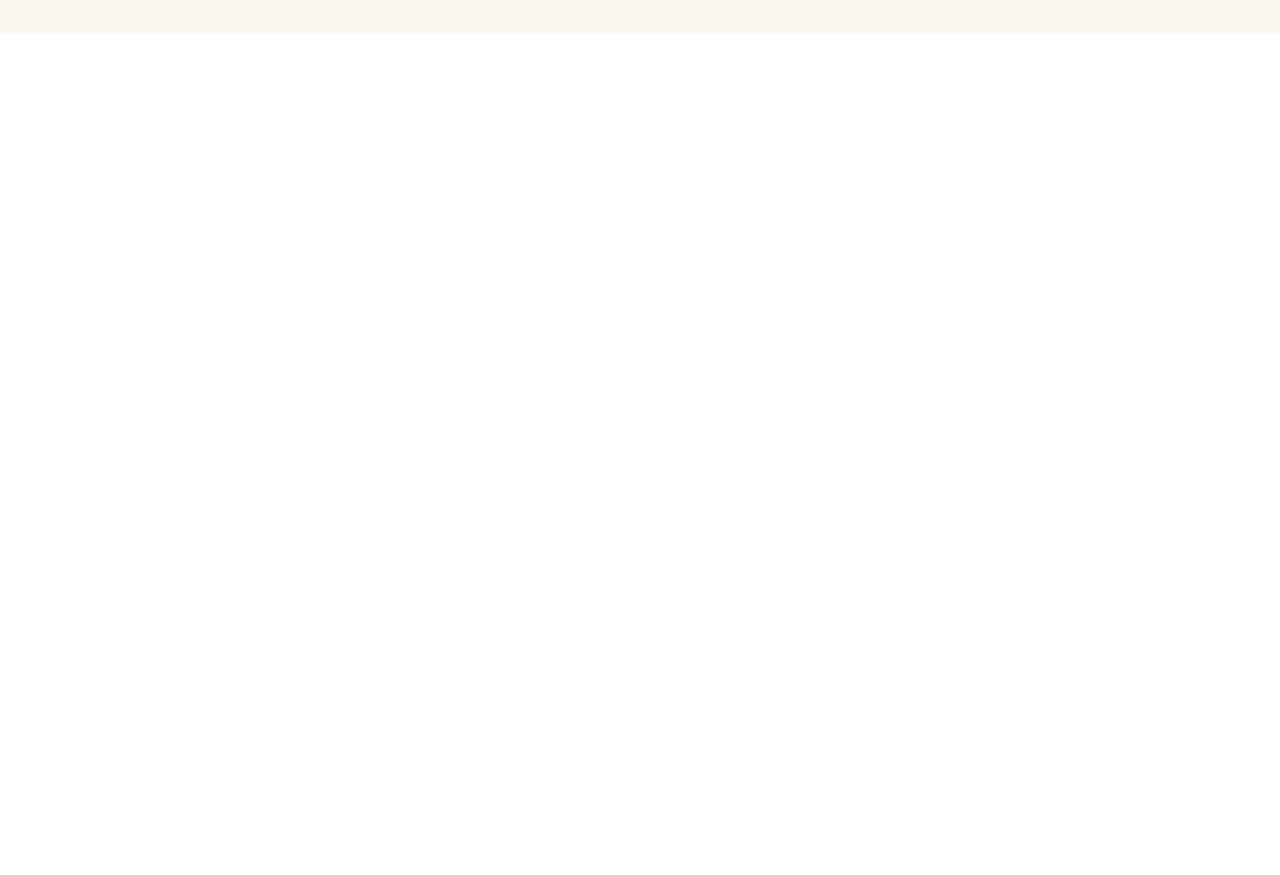
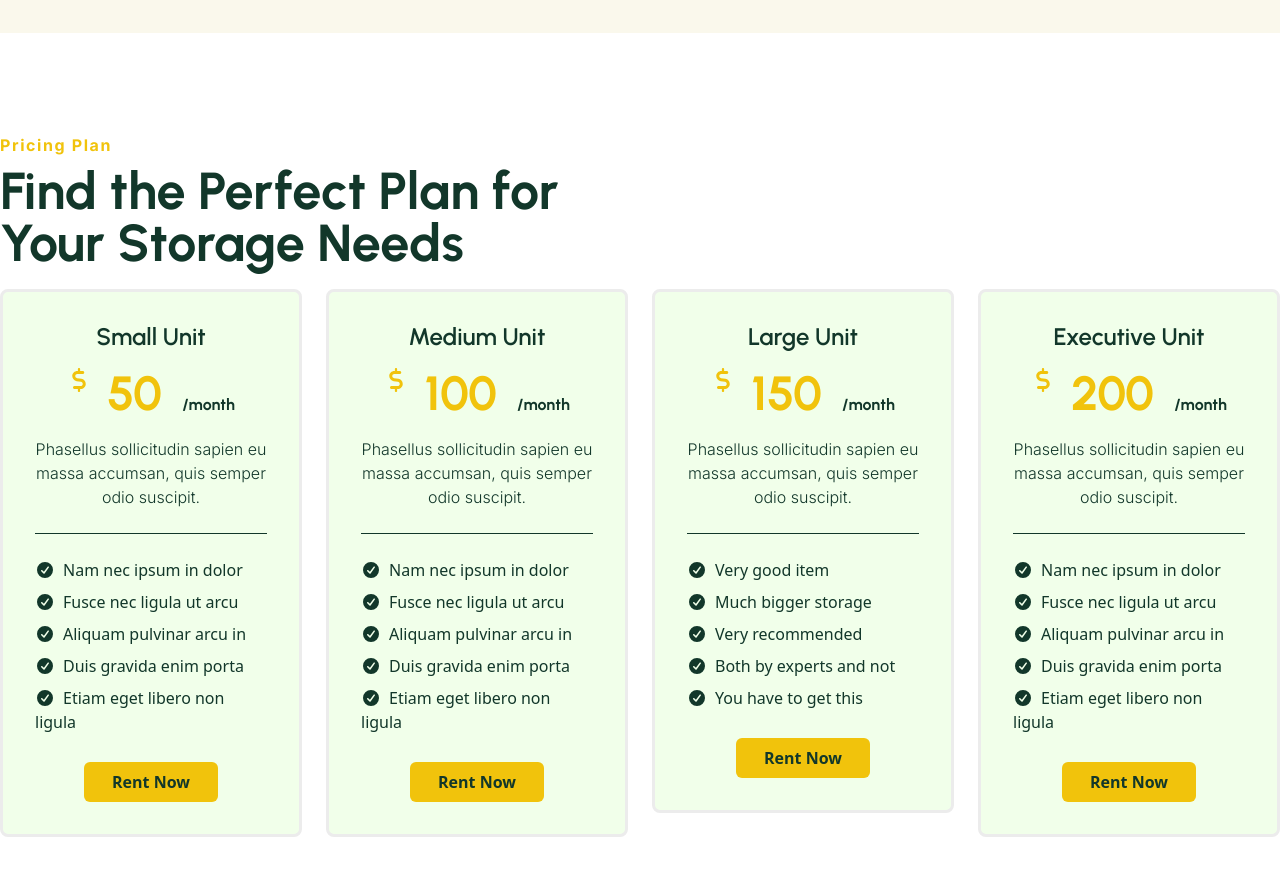
Before and after one commit to Alecal/storaid-react, a React (Vite) app: page / in a window 1280 px wide. Shown: the part 2840-3715 px from the top of the page. Before the commit the page ends 2873 px from the top, so only its background shows below. Built offline with nearby package versions, Linux system fonts and the light colour scheme; no server answers.

Commit message:
Gjort klart Pricing card component och sektion för pricing

```diff
--- a/src/App.jsx
+++ b/src/App.jsx
@@ -18,6 +18,7 @@ import {  faPhone,
 import Brands from './components/Brands'
 import Headline from './components/Headline'
 import Testimonials from './components/Testimonials'
+import PricingCard from './components/PricingCard'
 
 
 const App = () => {
@@ -51,7 +52,7 @@ const App = () => {
 
       <div className="flex gap-6 mb-10">
         <div className="w-1/2 flex align-middle m-auto">
-          <ButtonStandard label="Discover More"/>
+          <ButtonStandard>Discover More</ButtonStandard>
         </div>
 
         <div className="w-1/2">
@@ -105,6 +106,20 @@ const App = () => {
             </div>
         </div>
     </section>
+    <section id="pricing" className='flex gap-8 mx-auto max-w-7xl py-25'>
+        <div className='w-full'>
+            <div className='w-150'>
+                <Headline size="h3" title="Pricing Plan" color="text-green">Find the Perfect Plan for Your Storage Needs</Headline>
+            </div>
+
+            <div className='flex justify-between gap-6'>
+                <PricingCard title='Small Unit' price='50'/>
+                <PricingCard title='Medium Unit' price='100'/>
+                <PricingCard title='Large Unit' price='150' listItems={['Very good item', 'Much bigger storage', 'Very recommended','Both by experts and not','You have to get this']}/>
+                <PricingCard title='Executive Unit' price='200'/>
+            </div>
+        </div>
+    </section>
     </>
   )
 }
--- a/src/components/ButtonStandard.jsx
+++ b/src/components/ButtonStandard.jsx
@@ -1,11 +1,11 @@
 import React from 'react'
 
-function ButtonStandard({ label }) {
+function ButtonStandard({ children }) {
   return (
-    <button className='px-7 py-2 bg-primary rounded-md btn-yellow'>
-      {label}
-    </button>
-  )
+        <button className='px-7 py-2 bg-primary rounded-md btn-yellow'>
+            {children ? children : 'Button'}
+        </button>
+    )
 }
 
 export default ButtonStandard
--- a/src/components/Header.jsx
+++ b/src/components/Header.jsx
@@ -12,7 +12,7 @@ function Header() {
             <div className="logo"><img src="src/assets/storaid-logo.svg"/></div>
             {/* ⚠️  React router behövs här för länkarna */}
             <Navigation />
-            <ButtonStandard label="Book Now"/>
+            <ButtonStandard>Book Now</ButtonStandard>
 
         </div>
     </>
--- a/src/components/Hero.jsx
+++ b/src/components/Hero.jsx
@@ -13,7 +13,7 @@ function Hero() {
             </Headline>
 
             <p className='text-white mb-5'>Lorem ipsum dolor sit amet, consectetur adipiscing elit. Aenean a sem magna. Etiam ac odio sit amet lorem fringilla sodales. Cras lobortis, libero at iaculis luctus, nisi ex pellentesque nisi, at euismod sem ipsum ac dolor.</p>
-            <ButtonStandard label="Discover More"/>
+            <ButtonStandard>Discover More</ButtonStandard>
         </div>
         <div className="w-1/3 heroSilhouette"></div>
     </div>
--- /dev/null
+++ b/src/components/PricingCard.jsx
@@ -0,0 +1,49 @@
+import React from 'react'
+import { FontAwesomeIcon } from '@fortawesome/react-fontawesome';
+import {  faDollarSign, faCircleCheck } from '@fortawesome/free-solid-svg-icons';
+import ButtonStandard from './ButtonStandard';
+
+function PricingCard({
+                        title = 'Small Unit',
+                        price = '50',
+                        description = 'Phasellus sollicitudin sapien eu massa accumsan, quis semper odio suscipit.',
+                        listItems = ['Nam nec ipsum in dolor', 'Fusce nec ligula ut arcu', 'Aliquam pulvinar arcu in', 'Duis gravida enim porta', 'Etiam eget libero non ligula'],
+                        buttonText = 'Rent Now'
+                    })
+{
+  return (
+    <div className='pricingCard text-center p-8 px-8 flex-1 border rounded-md h-full'>
+        <h5 className='group-hover:text-white'>{title}</h5>
+        <div className='grid my-2'>
+                <p className='body-text-pricing'>
+                    <span className='pricingCard-dollarSign'>
+                        <FontAwesomeIcon icon={faDollarSign} />
+                    </span>
+                    {price}
+                    <span className='body-text-bold ml-5'>
+                        /month
+                    </span>
+                </p>
+        </div>
+        <p className='body-text-standard '>
+            {description}
+        </p>
+        <hr className='pricingCardSeparator'/>
+            <div className='text-left pb-5'>
+                <ul className='pricingCardList'>
+                    {listItems.map((item, index) => (
+                        <li className='pb-2' key={index}>
+                            <FontAwesomeIcon className='pr-2' icon={faCircleCheck} />
+                            {item}
+                        </li>
+                    ))}
+                </ul>
+            </div>
+            <div className='my-auto mt-auto'>
+                <ButtonStandard>{buttonText}</ButtonStandard>
+            </div>
+    </div>
+  )
+}
+
+export default PricingCard
--- a/src/index.css
+++ b/src/index.css
@@ -10,6 +10,7 @@
     --light-yellow: #faf8ec;
 
     --none-color: #c4c4c4;
+    --border-light-gr: #ececec;
 }
 
 h1, h2, h3, h4 {
@@ -32,6 +33,8 @@ p { font-family: "Inter", sans-serif; font-weight: 300; font-style: normal;}
 .body-text-medium { font-size: 1.125rem; line-height: 1.5rem; color: var(--primary-green-dark);}
 
 .body-text-bold { font-size: 1rem; line-height: 1.5rem; font-weight: 700; color: var(--primary-green-dark);}
+
+.col-primary {color: var(--primary-color);}
 
 .text-tiny {
     font-size: 0.5rem;
@@ -136,7 +139,7 @@ p { font-family: "Inter", sans-serif; font-weight: 300; font-style: normal;}
 .imageCard{
     width: 100%;
     height: 25rem;
-    border:3px solid #ececec;
+    border:3px solid var(--border-light-gr);
     background-color: var(--none-color);
 }
 
@@ -160,7 +163,7 @@ p { font-family: "Inter", sans-serif; font-weight: 300; font-style: normal;}
 }
 
 .tileCard {
-    border: 3px solid #ececec;
+    border: 3px solid var(--border-light-gr);
     border-radius: .5rem;
     padding: 1rem;
     color: var(--primary-green-dark);
@@ -250,3 +253,53 @@ p { font-family: "Inter", sans-serif; font-weight: 300; font-style: normal;}
 	background-color: var(--light-yellow);
 	width: 100%;
 }
+
+.pricingCard {
+	border-radius: .5rem;
+	border:3px solid var(--border-light-gr);
+	color: var(--primary-green-dark);
+	background-color: var(--primary-lime-light);
+}
+
+.pricingCard:hover{
+	background-color: var(--primary-green-dark);
+
+	transition: background-color 1s ease;
+}
+
+.pricingCard:hover h5,
+.pricingCard:hover li,
+.pricingCard:hover hr,
+.pricingCard:hover .body-text-bold,
+.pricingCard:hover p
+{
+	color: white;
+}
+
+.pricingCard:hover svg,
+.pricingCard:hover .body-text-pricing
+{
+	color: var(--primary-color);
+}
+
+.body-text-pricing {
+	font-size: 3rem;
+	font-family: "Urbanist", sans-serif;
+	font-weight: 700;
+	color: var(--primary-color);
+}
+
+.pricingCard-dollarSign{
+
+	svg {
+		transform: translatey(-1.5rem);
+		width: 1.5rem;
+		height: 1.5rem;
+		padding-right: 1rem;
+	}
+}
+
+.pricingCardSeparator {
+	margin: 1.5rem 0;
+	background-color: var(--primary-green-dark);
+}
```
